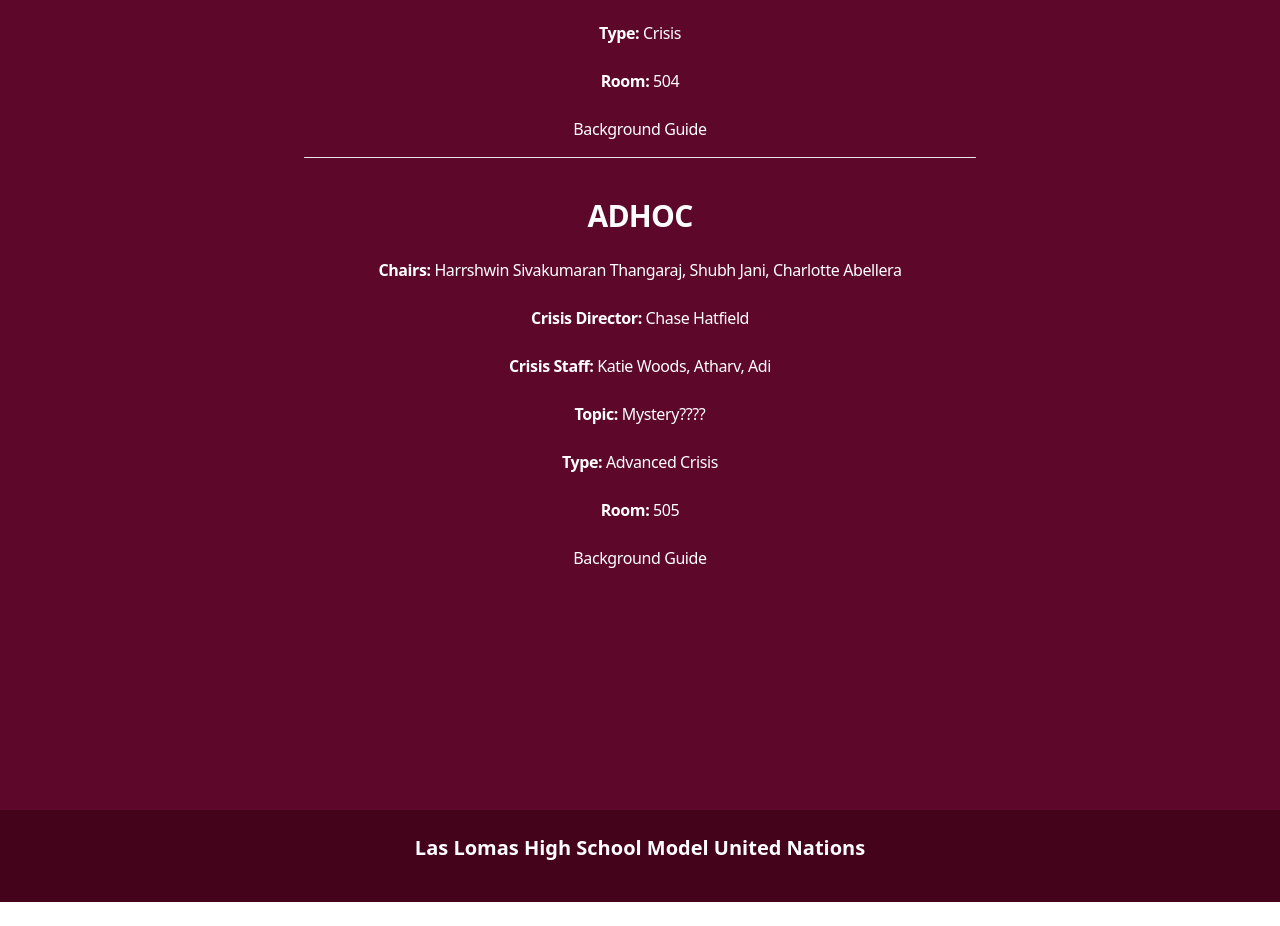
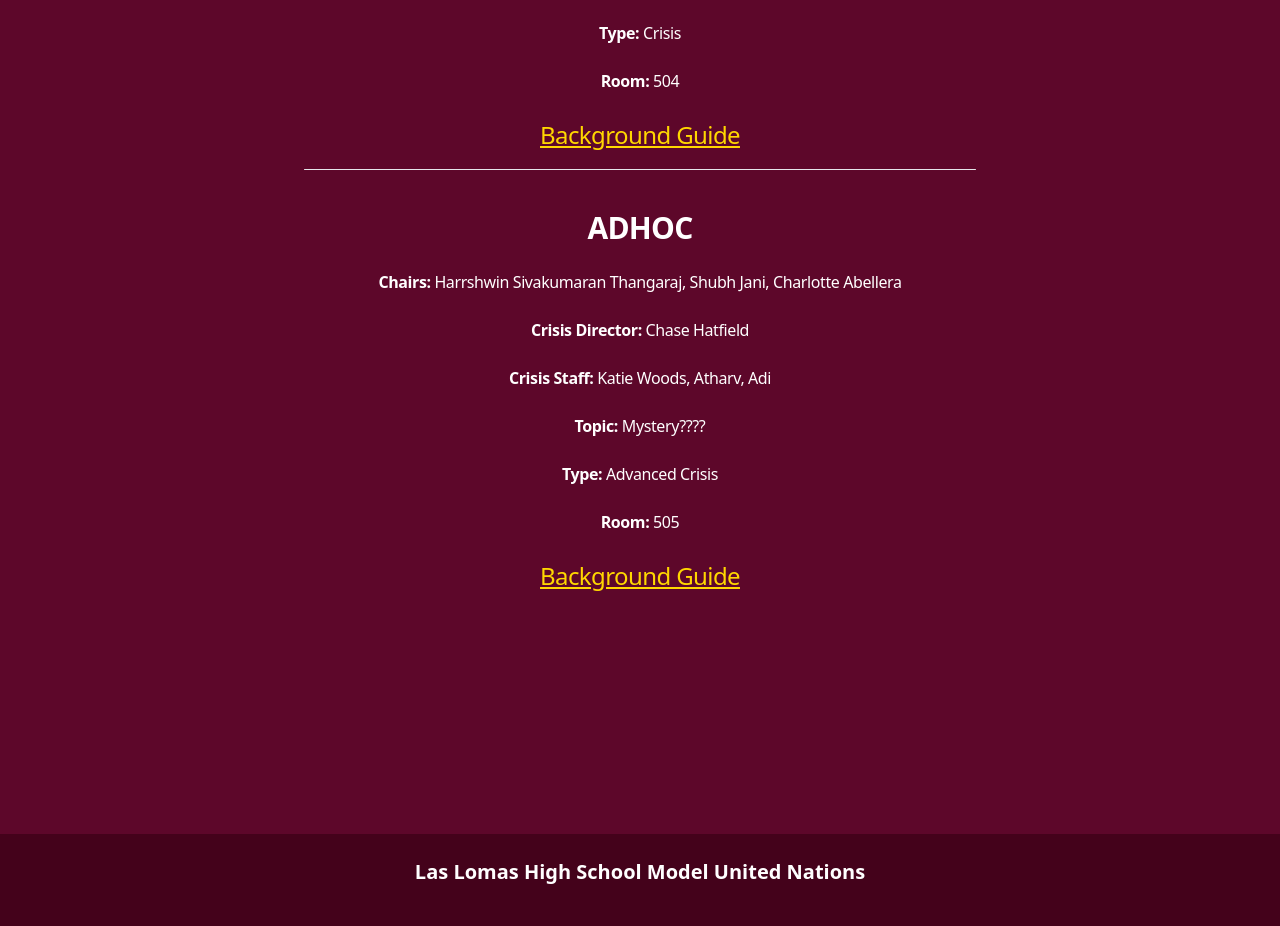
Before and after one commit to Jevidee/llhsmunwebsite, a website: page docs/cc.html in a window 1280 px wide. Shown: the part 1145-2071 px from the top of the page. Before the commit the page ends 2047 px from the top, so only its background shows below. Drawn offline with nearby package versions, Linux system fonts and the light colour scheme; a web font is replaced by a local one.

Commit message:
updated underline

```diff
--- a/docs/cc.html
+++ b/docs/cc.html
@@ -147,7 +147,7 @@
                     <h2 class="tracking-tight text-white sm:text-l"><strong>Type:</strong> Crisis </h2>
                     <h2 class="tracking-tight text-white sm:text-l"><strong>Room:</strong> 504</h2>
                     <div></div>
-                    <a class="tracking-tight text-white sm:text-l" href="/"  >Background Guide</a>
+                    <a class="tracking-tight sm:text-l" href="/"  >Background Guide</a>
                 </div>
 
                 <div class="container -space-y-1">
@@ -163,7 +163,7 @@
                     <h2 class="tracking-tight text-white sm:text-l"><strong>Type:</strong> Advanced Crisis</h2>
                     <h2 class="tracking-tight text-white sm:text-l"><strong>Room:</strong> 505</h2>
                     <div></div>
-                    <a class="tracking-tight text-white sm:text-l" href="/"  >Background Guide</a>
+                    <a class="tracking-tight  sm:text-l " href="/"  >Background Guide</a>
                 </div>
 
 
@@ -203,7 +203,7 @@
     #timer {
         font-size: 3em;
         font-weight: 100;
-        color: white;
+        /*color: white; */
         text-shadow: 0 0 20px #48C8FF;
 
         div {
@@ -218,6 +218,18 @@
             }
         }
     }
+
+    a {
+        color: gold;
+        font-size: 24px;
+        text-decoration: none;
+        text-decoration: underline;
+    }
+
+    a:hover {
+        color: orange;
+    }
+
 </style>
 </body>
 </html>
```
Also changed, not shown: docs/ga.html (+14 -2 lines), docs/sa.html (+13 -1 lines).
